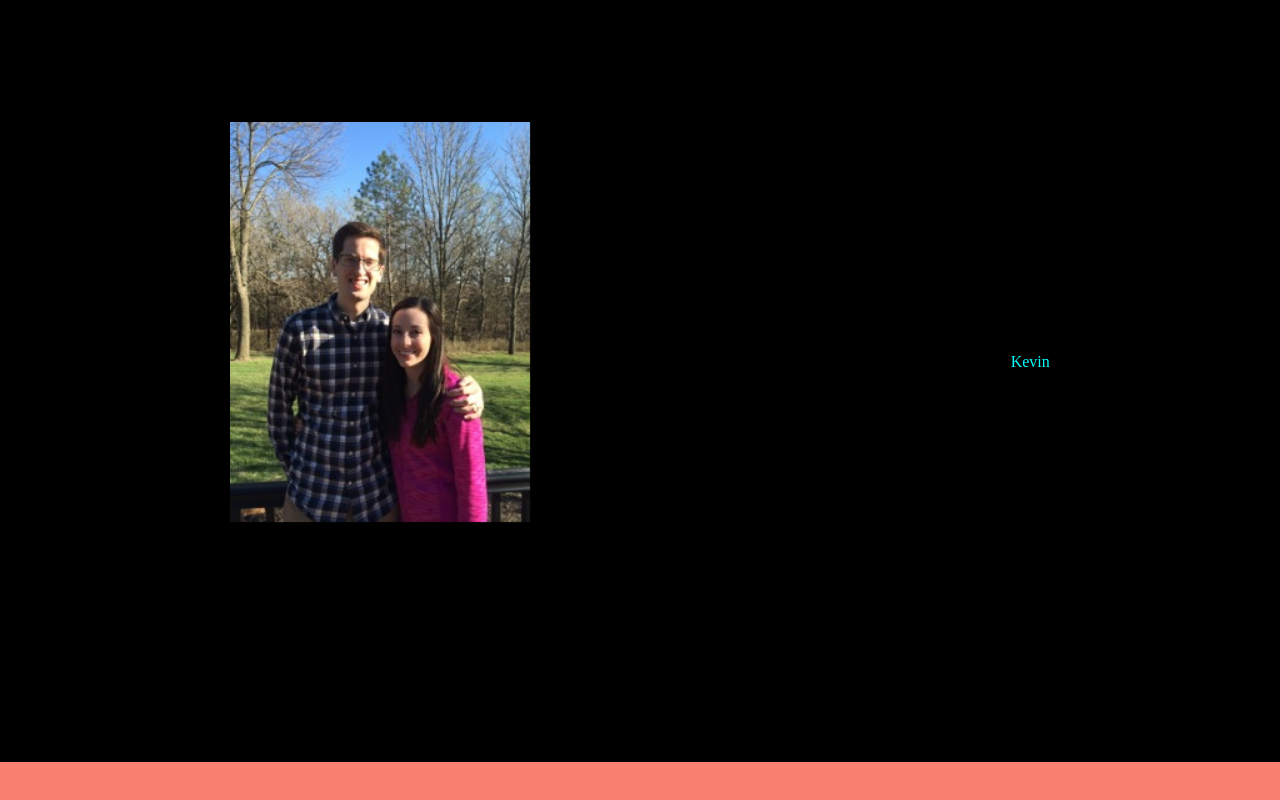
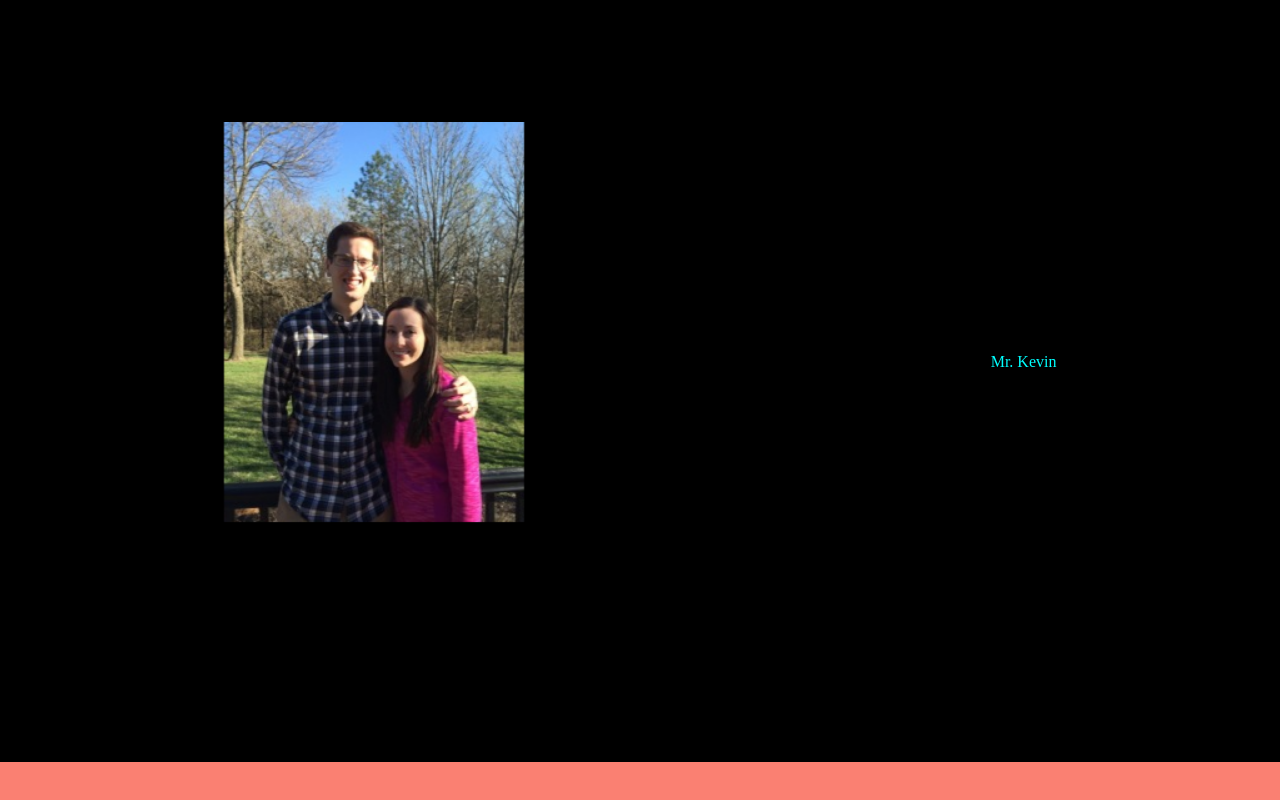
Before and after one commit to kevinrad09/kevinrad09.github.io, a plain HTML site: page portfoliomainpage/index.html in a window 1280 px wide. Shown: the part 3334-4134 px from the top of the page. Drawn offline with nearby package versions, Linux system fonts and the light colour scheme.

Commit message:
testing github commit to master

```diff
--- a/portfoliomainpage/index.html
+++ b/portfoliomainpage/index.html
@@ -227,7 +227,7 @@
 		</div>
 	</div>
 </div>
-        <p>Kevin</p>
+        <p>Mr. Kevin</p>
 
     </div>
 
```
